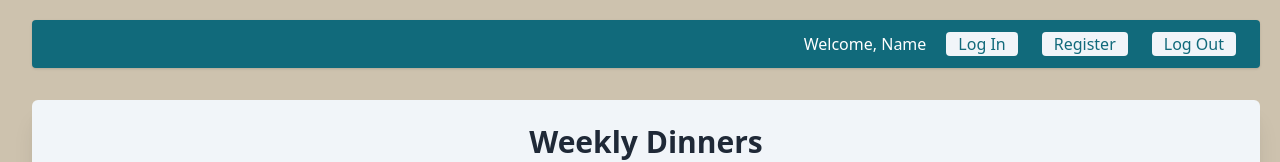
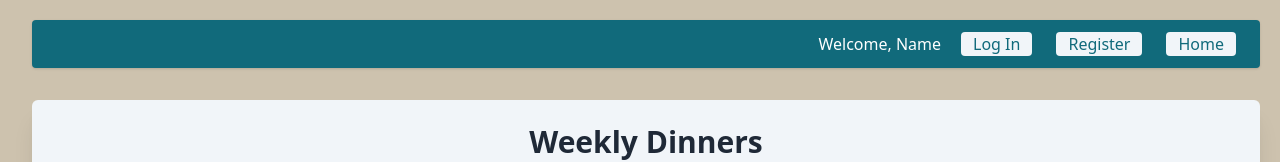
Before and after one commit to shanarussell/meal-planner, a React (Vite) app: page / in a window 1280 px wide. Shown: the top 162 px of the page. Built offline with nearby package versions, Linux system fonts and the light colour scheme; no server answers; the database is empty.

Commit message:
initial nav links

```diff
--- a/src/Navbar.jsx
+++ b/src/Navbar.jsx
@@ -1,4 +1,5 @@
 import React from 'react'
+import {Link} from "react-router-dom"
 
 const style = {
   navContainer: `bg-[#116A7B] flex flex-row rounded shadow p-3 mt-5 text-white justify-end`,
@@ -11,9 +12,9 @@ const Navbar = () => {
     <div>
       <div className={style.navContainer}>
         <div className={style.name}>Welcome, Name</div>
-        <div className={style.button}>Log In</div>
-        <div className={style.button}>Register</div>
-        <div className={style.button}>Log Out</div>
+        <div className={style.button}><Link to="/login">Log In</Link></div>
+        <div className={style.button}><Link to="/register">Register</Link></div>
+        <div className={style.button}><Link to="/">Home</Link></div>
       </div>
     </div>
   );
```
